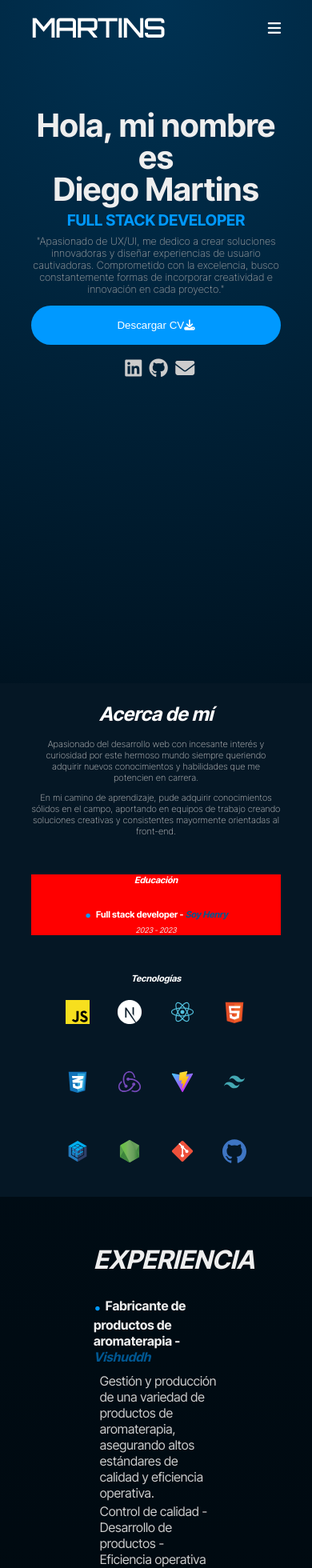
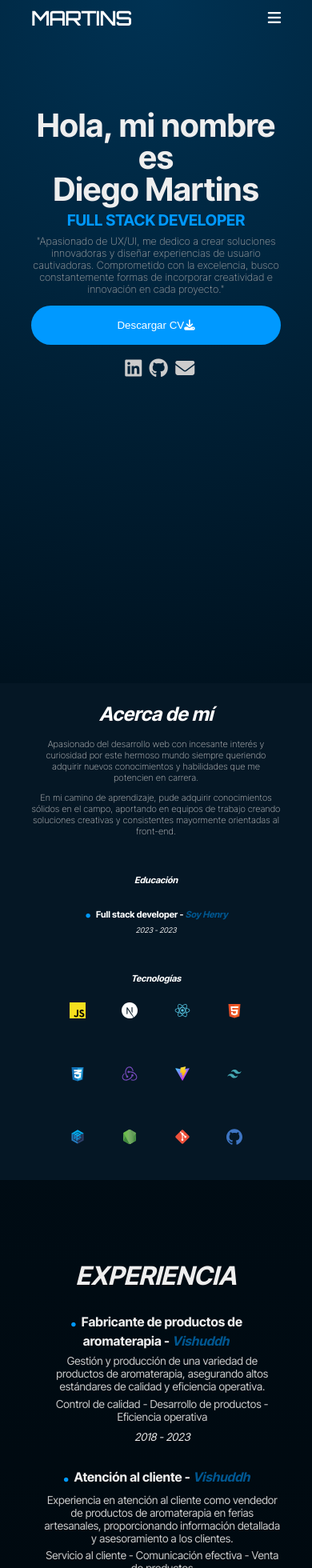
Before and after one commit to MartinsDiego17/Portfolio, a Next.js app: page / in a window 390 px wide. Shown: the top 1960 px of the page at 80% size. Built offline with nearby package versions, Linux system fonts and the light colour scheme.

Commit message:
Avance 3 responsive

```diff
--- a/src/app/components/about/about.css
+++ b/src/app/components/about/about.css
@@ -35,7 +35,7 @@
     margin-bottom: 0;
 }
 
-.stackTechs .technologiesStack div{
+.stackTechs .technologiesStack div {
     gap: 5%;
     display: flex;
 }
@@ -48,8 +48,7 @@
 .stackTechs img:hover {
     transform: scale(1.2);
     -webkit-box-reflect:
-	below -2px
-	linear-gradient(to bottom, transparent,
+        below -2px linear-gradient(to bottom, transparent,
             rgba(0, 0, 0, 0.3));
 }
 
@@ -84,16 +83,18 @@
     padding-left: 5%;
 }
 
-@media (max-width: 729px){
+@media (max-width: 729px) {
     .aboutContainer h1 {
         text-align: center;
     }
+
     .aboutContainer p {
         width: 100%;
         text-align: center;
         font-weight: 200;
     }
-    .aboutContainer .stackTechs section{
+
+    .aboutContainer .stackTechs section {
         display: block;
         text-align: center;
         width: 100%;
@@ -119,19 +120,53 @@
     .aboutContainer h1 {
         font-size: 1.5rem;
     }
+
     .aboutContainer p {
         font-size: .7rem;
     }
-        .aboutContainer .stackTechs .education  {
-            background-color: red;
+
+    .aboutContainer .stackTechs .education {
+        min-width: 45%;
+        margin-right: 10%;
         font-size: .7rem;
     }
+
     .aboutContainer .stackTechs .education h3,
     .aboutContainer .stackTechs .technologiesStack h3 {
         font-size: .7rem;
     }
-        .aboutContainer .stackTechs .education h2,
+
     .aboutContainer .stackTechs .education h2 {
         font-size: .7rem;
     }
+
+    .aboutContainer .stackTechs .technologiesStack img {
+        width: 20px;
+        height: 20px;
     }
+}
+
+@media (min-width:1600px) {
+    .aboutContainer h1 {
+        font-size: 3.3rem;
+    }
+
+    .aboutContainer p {
+        font-size: 1.2rem;
+    }
+
+    .aboutContainer .stackTechs .education h3,
+    .aboutContainer .stackTechs .technologiesStack h3 {
+        font-size: 1.3rem;
+    }
+
+    .aboutContainer .stackTechs .education h2 {
+        font-size: 1rem;
+    }
+
+    .aboutContainer .stackTechs .technologiesStack img {
+        width: 35px;
+        height: 35px;
+    }
+
+}
--- a/src/app/components/experience/experience.css
+++ b/src/app/components/experience/experience.css
@@ -24,7 +24,7 @@
 }
 
 .fatherExperience .light strong {
-    color:#09f;
+    color: #09f;
 }
 
 .fatherExperience .light p {
@@ -38,3 +38,19 @@
 .fatherExperience .light h1 {
     color: #222;
 }
+
+@media (max-width:729px) {
+    .experienceContainer {
+        width: 80%;
+        text-align: center;
+        padding: 5% 10%;
+    }
+}
+
+@media (max-width:1000px) {
+    .experienceContainer {
+        width: 80%;
+        text-align: center;
+        padding: 5% 10%;
+    }
+}
--- a/src/app/components/experience/lastjob/job.css
+++ b/src/app/components/experience/lastjob/job.css
@@ -34,3 +34,13 @@
     font-style: italic;
     color: #eee;
 }
+
+@media (max-width:729px) {
+    .jobContainer p {
+        font-size: .85rem;
+    }
+}
+
+@media (max-width:1000px) {
+
+}
--- a/src/app/components/header/header.css
+++ b/src/app/components/header/header.css
@@ -195,6 +195,18 @@
 
     }
 
+    @media (max-width:1000px){
+        .headerContainer  {
+            height: 45px;
+            align-items: center;
+        }
+
+        .headerContainer h1 {
+            font-size: 1.5rem;
+        }
+
+    }
+
     @media (min-width: 1441px){
         .headerContainer ul {
             width: 43%;
--- a/src/app/components/projects/Projects.jsx
+++ b/src/app/components/projects/Projects.jsx
@@ -17,8 +17,8 @@ const Projects = () => {
         : "Vorttex Gaming is an E-Commerce site developed with my study team. Overcoming challenges during its creation significantly improved my skills as a developer.";
 
     const descripcion2 = currentLenguaje === "es"
-    ? "Pokedex elaborada con la Poke-Api, con formularios de registro, inicio de sesión y creación de pokemones. También cuenta con ordenamientos, filtros y búsqueda de pokemones."
-    : "A Pokédex developed with the Poke-Api, offering user-friendly features like registration, login forms, and Pokémon creation. Enhanced with sorting, filtering, and search options, it provides a comprehensive and engaging experience.";
+        ? "Pokedex elaborada con la Poke-Api, con formularios de registro, inicio de sesión y creación de pokemones. También cuenta con ordenamientos, filtros y búsqueda de pokemones."
+        : "A Pokédex developed with the Poke-Api, offering user-friendly features like registration, login forms, and Pokémon creation. Enhanced with sorting, filtering, and search options, it provides a comprehensive and engaging experience.";
 
     return (
         <div className='fatherProjects' >
--- a/src/app/components/projects/project/project.css
+++ b/src/app/components/projects/project/project.css
@@ -121,3 +121,85 @@
     background: linear-gradient(transparent, transparent, transparent, rgb(0, 115, 192));
     background: linear-gradient(transparent, transparent, transparent, #1c313f);
 }
+
+@media (max-width:729px) {
+
+    .projectContainer {
+        display: block;
+        margin-bottom: 30%;
+        height: 100%;
+    }
+
+    .projectContainer .projectDetails h2 {
+        font-size: 1.6rem;
+    }
+
+
+    .projectContainer .projectDetails p {
+        width: 80%;
+        margin: 0;
+        text-align: center;
+        font-size: .8rem;
+        margin: 0 auto;
+        margin-bottom: 10%;
+        margin-top: 10%;
+    }
+
+    .projectContainer .projectDetails a {
+        margin: 0;
+    }
+
+    .projectContainer .projectImage {
+        height: 40%;
+        width: 100%;
+        margin: 0;
+    }
+
+    .projectContainer .projectDetails button {
+        margin: 0 !important;
+        margin-top: 10% !important;
+        margin-bottom: 10% !important;
+    }
+
+    .projectContainer .projectDetails button:first-child {
+        margin-right: 5% !important;
+    }
+
+    .projectContainer .projectDetails button:last-child {
+        margin-left: 5% !important;
+    }
+
+
+    .projectContainer .projectImage img {
+        border-radius: 0;
+        width: 100%;
+        border-top-left-radius: 5px;
+        border-top-right-radius: 5px;
+    }
+
+    .projectContainer .projectDetails {
+        text-align: center;
+        width: 100%;
+    }
+
+}
+
+@media (max-width:1000px) {
+    .projectContainer .projectDetails h2 {
+        font-size: 1.6rem;
+    }
+
+    .projectContainer .projectDetails p {
+        font-size: .8rem;
+    }
+
+    .projectContainer .projectDetails span {
+        font-size: .65rem;
+    }
+
+    .projectContainer .projectDetails button {
+        padding: 8px 17px;
+        font-size: .6rem;
+    }
+
+}
--- a/src/app/components/projects/projects.css
+++ b/src/app/components/projects/projects.css
@@ -19,3 +19,10 @@
 .fatherProjects .light h1 {
     color: #222;
 }
+
+@media (max-width:729px) {
+    .projectsContainer h1 {
+        font-size: 2rem;
+    }
+
+}
```
Lines whose indentation alone changed are shown as unchanged.
